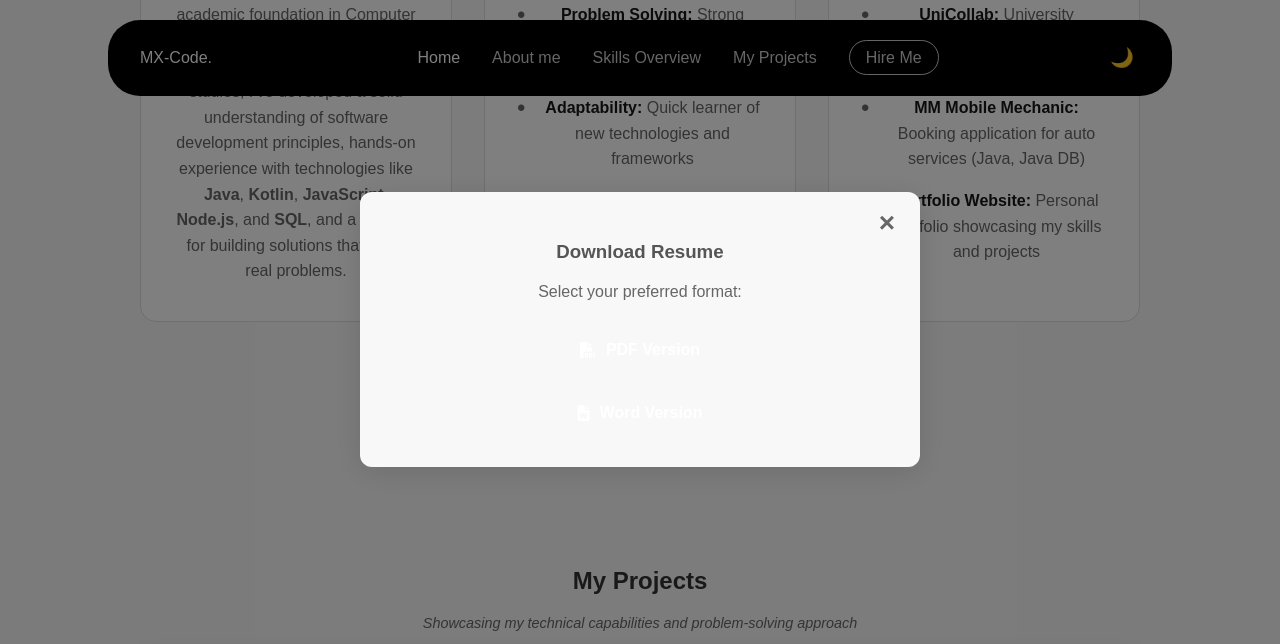
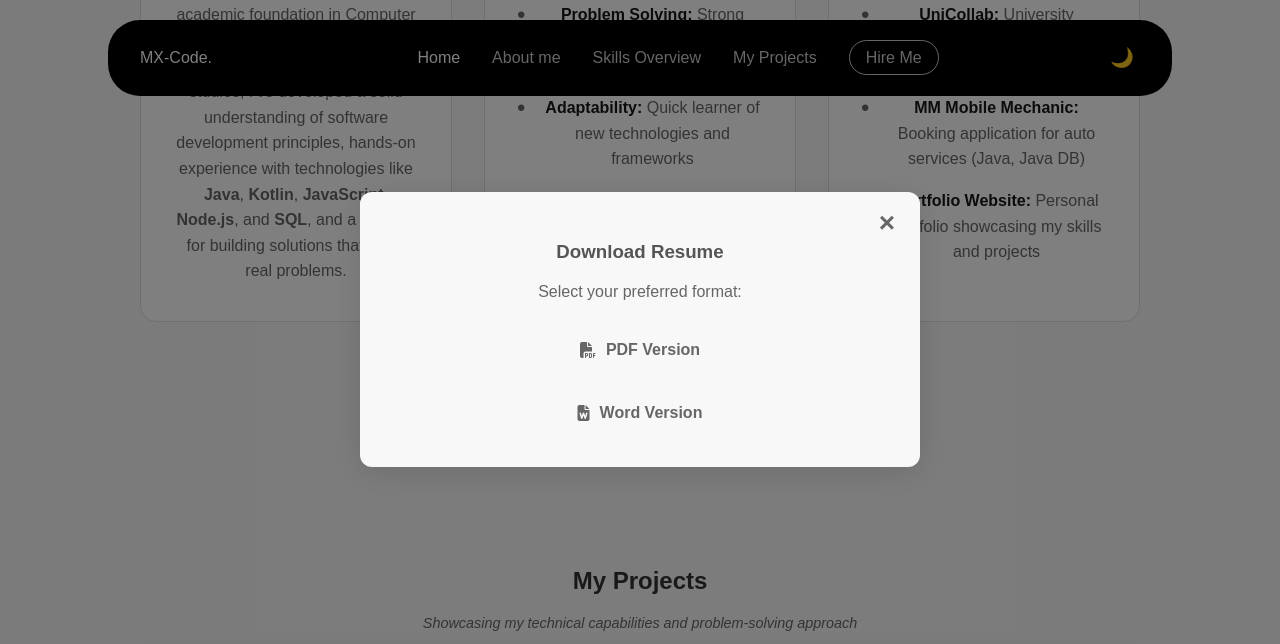
Before and after one commit to MustafaGitZa/my-portfolio, a plain HTML site: page public/index.html in a window 1280 px wide. Both pictures are taken after a click on the button "Download Resume". Shown: the part 1774-2418 px from the top of the page. Drawn offline with nearby package versions, Linux system fonts and the light colour scheme.

Commit message:
Update styles.css

```diff
--- a/public/styles.css
+++ b/public/styles.css
@@ -787,7 +787,7 @@ body {
     padding: 15px;
     border-radius: 8px;
     font-weight: 600;
-    color: white;
+    color:  var(--text-color-secondary);
     text-decoration: none;
     transition: transform 0.3s, box-shadow 0.3s;
 }
```
